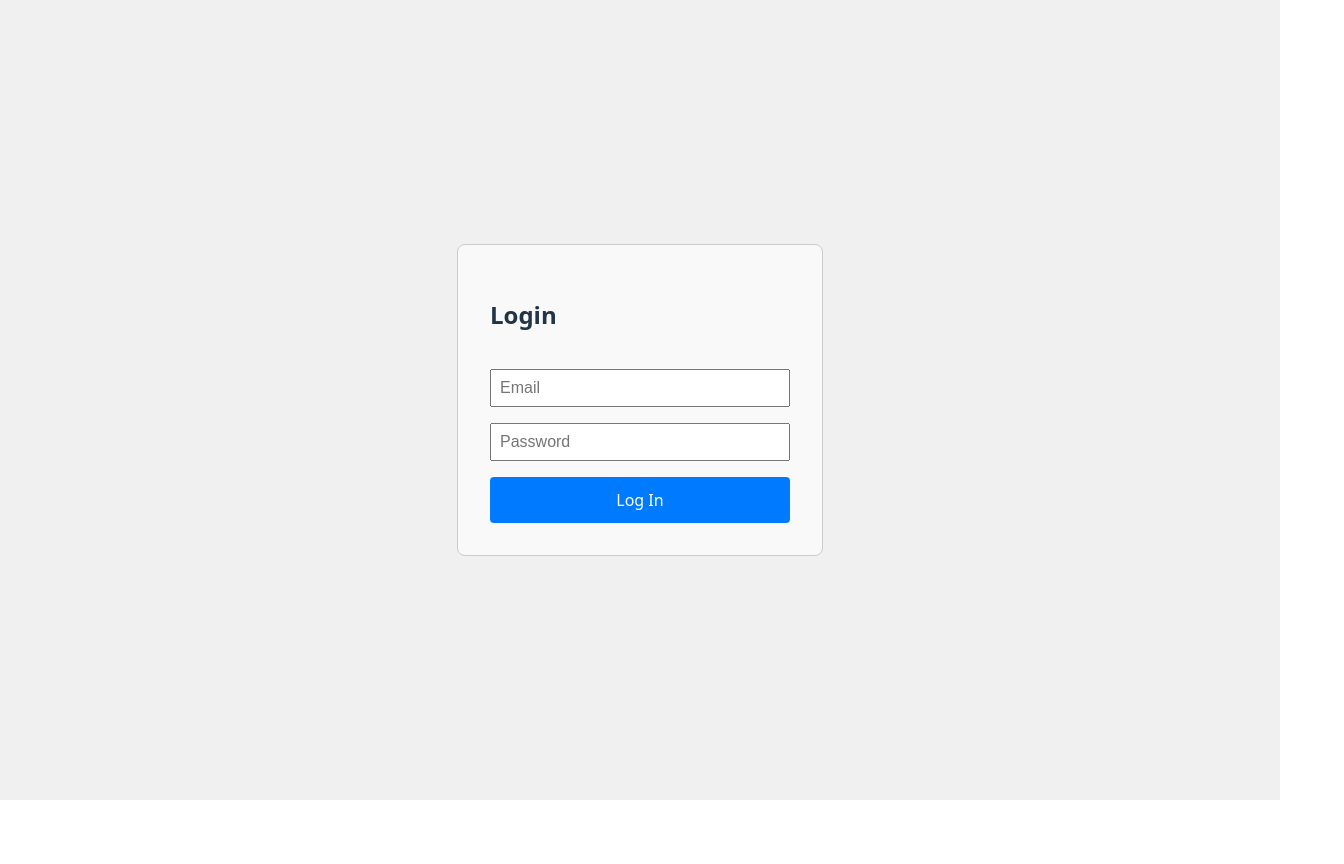
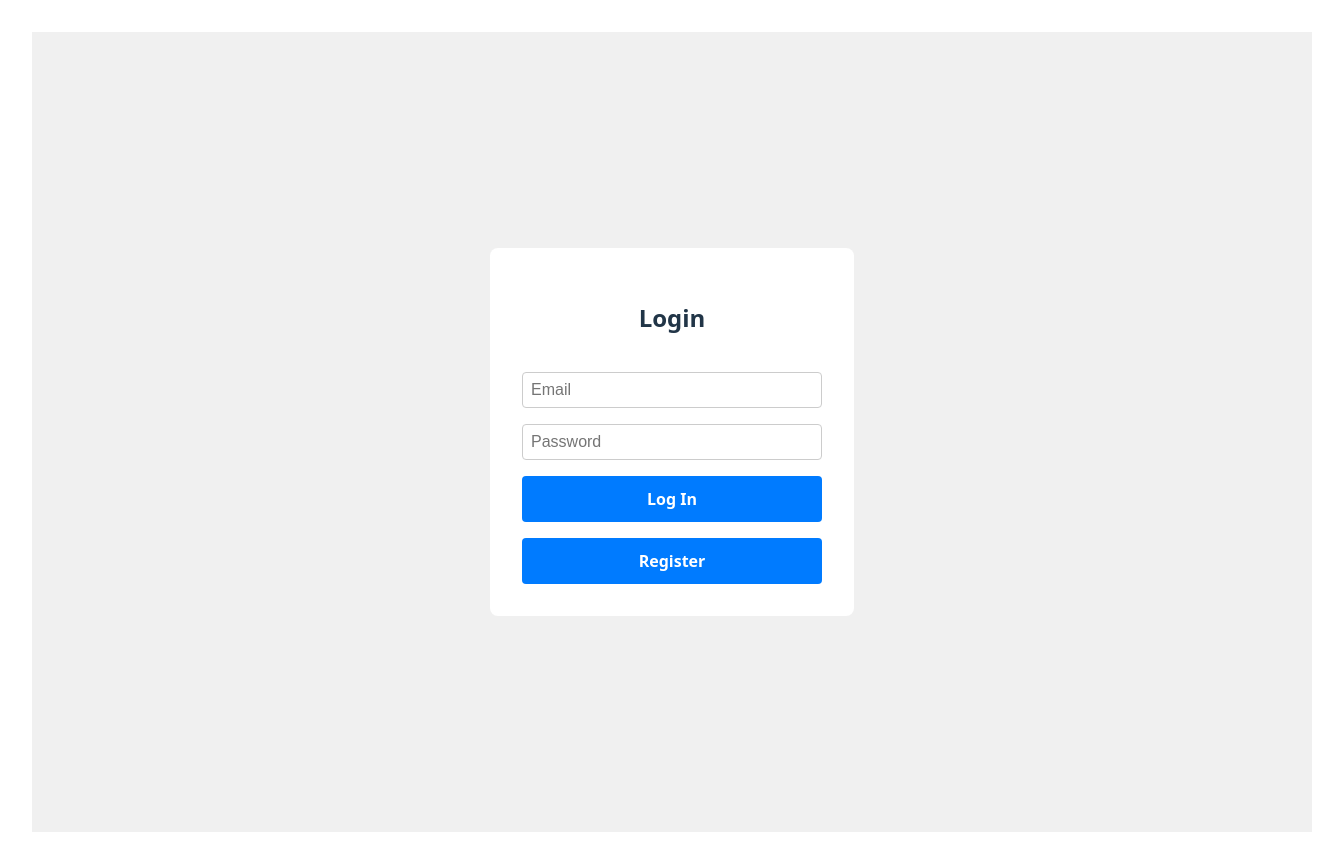
Before and after one commit to Kd125110/Flashcard-app, a React (Vite) app in the folder client/: page /login in a window 1280 px wide. Shown: the whole page, 1344 px wide, since content can reach past the window. Before the commit the page ends 800 px from the top, so only its background shows below. Built offline with nearby package versions, Linux system fonts and the light colour scheme.

Commit message:
Modified LoginPage stoped usuing LoginForm

```diff
--- a/client/src/pages/LoginPage.tsx
+++ b/client/src/pages/LoginPage.tsx
@@ -1,26 +1,65 @@
 import React from 'react';
-import LoginForm from '../components/Auth/LoginForm';
-
-const pageStyles = {
-  container: {
-    display: 'flex',
-    justifyContent: 'center',
-    alignItems: 'center',
-    height: '100vh',
-    width: '100vw',
-    backgroundColor: '#f0f0f0',
-  },
-};
+import { useNavigate } from 'react-router-dom';
+import '../App.css'
 
 const LoginPage: React.FC = () => {
-  const handleLogin = (email: string, password: string) => {
-    // Handle login logic here
-    console.log('Logging in with:', { email, password });
+  const navigate = useNavigate();
+  const [email, setEmail] = React.useState('');
+  const [password, setPassword] = React.useState('');
+  const [message, setMessage] = React.useState('');
+
+  const handleLogin = async (e: React.FormEvent) => {
+    e.preventDefault();
+    setMessage('');
+    try {
+      const response = await fetch('http://localhost:3001/api/auth/login', {
+        method: 'POST',
+        headers: {
+          'Content-Type': 'application/json',
+        },
+        body: JSON.stringify({ email, password }),
+      });
+      const data = await response.json();
+
+      if (response.ok) {
+        setMessage('Login successful!');
+        navigate('/dashboard');
+      } else {
+        setMessage(data.message || 'Login failed. Please try again.');
+      }
+    } catch {
+      setMessage('An error occurred while logging in. Please try again later.');
+    }
   };
 
   return (
-    <div style={pageStyles.container}>
-      <LoginForm onLogin={handleLogin} />
+    <div className='container'>
+      <form className='form' onSubmit={handleLogin}>
+        <h2>Login</h2>
+        <input
+          className='input'
+          type="email"
+          placeholder="Email"
+          value={email}
+          onChange={e => setEmail(e.target.value)}
+          required
+        />
+        <input
+          className='input'
+          type="password"
+          placeholder="Password"
+          value={password}
+          onChange={e => setPassword(e.target.value)}
+          required
+        />
+        <button className='button' type="submit">
+          Log In
+        </button>
+        <button className='button' type="button" onClick={() => navigate('/register')}>
+          Register
+        </button>
+        {message && <div className='message'>{message}</div>}
+      </form>
     </div>
   );
 };
```
